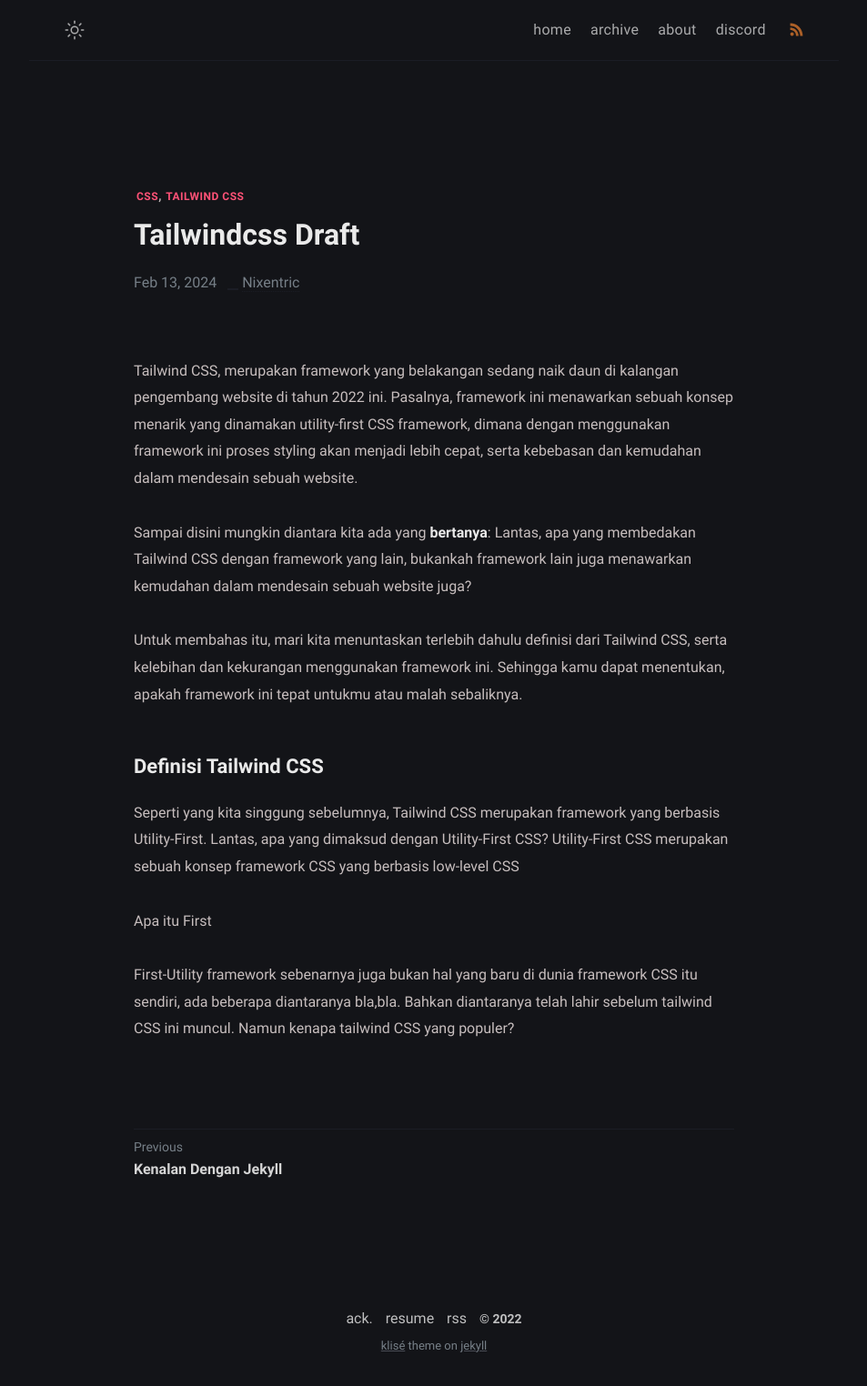
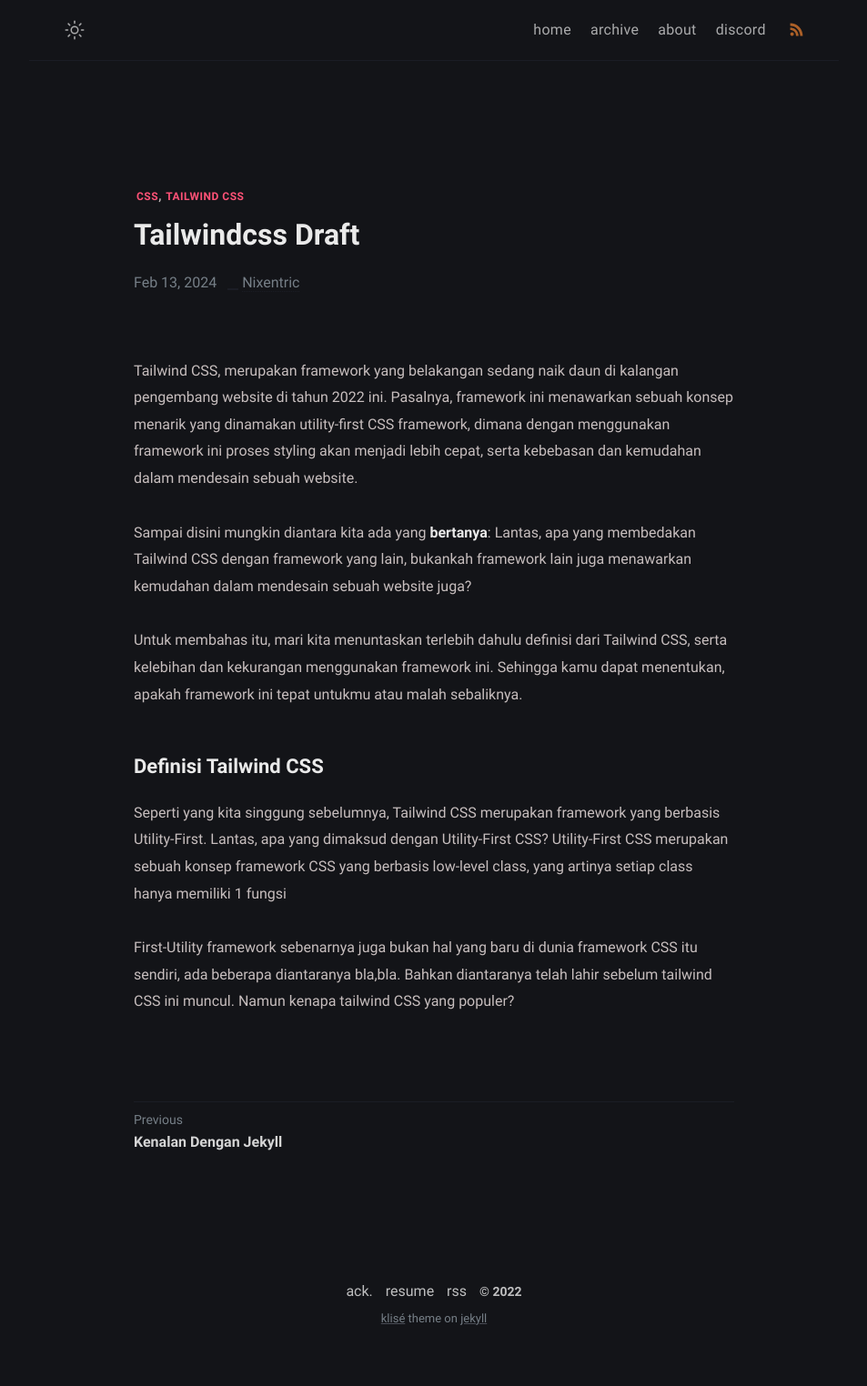
Before and after one commit to nixentric/nixentric.github.io, a Jekyll site: the page built from _posts/2022-02-15-tailwindcss-draft.md, in a window 1280 px wide. Shown: the whole page at 91% size, without its empty margins (163-1116 px from the left). Built offline with Jekyll 4.4.1, drawn with Linux system fonts in a browser that asks for light colours; after the commit the page ends 1494 px from its top, so only the background shows below that.

Commit message:
Update 2022-02-15-tailwindcss-draft.md

```diff
--- a/_posts/2022-02-15-tailwindcss-draft.md
+++ b/_posts/2022-02-15-tailwindcss-draft.md
@@ -15,9 +15,6 @@ Sampai disini mungkin diantara kita ada yang **bertanya**: Lantas, apa yang memb
 Untuk membahas itu, mari kita menuntaskan terlebih dahulu definisi dari Tailwind CSS, serta kelebihan dan kekurangan menggunakan framework ini. Sehingga kamu dapat menentukan, apakah framework ini tepat untukmu atau malah sebaliknya.
 
 ## Definisi Tailwind CSS
-Seperti yang kita singgung sebelumnya, Tailwind CSS merupakan framework yang berbasis Utility-First. Lantas, apa yang dimaksud dengan Utility-First CSS? Utility-First CSS merupakan sebuah konsep framework CSS yang berbasis low-level CSS
-
-Apa itu First
-
+Seperti yang kita singgung sebelumnya, Tailwind CSS merupakan framework yang berbasis Utility-First. Lantas, apa yang dimaksud dengan Utility-First CSS? Utility-First CSS merupakan sebuah konsep framework CSS yang berbasis low-level class, yang artinya setiap class hanya memiliki 1 fungsi
 
 First-Utility framework sebenarnya juga bukan hal yang baru di dunia framework CSS itu sendiri, ada beberapa diantaranya bla,bla. Bahkan diantaranya telah lahir sebelum tailwind CSS ini muncul. Namun kenapa tailwind CSS yang populer?
```
